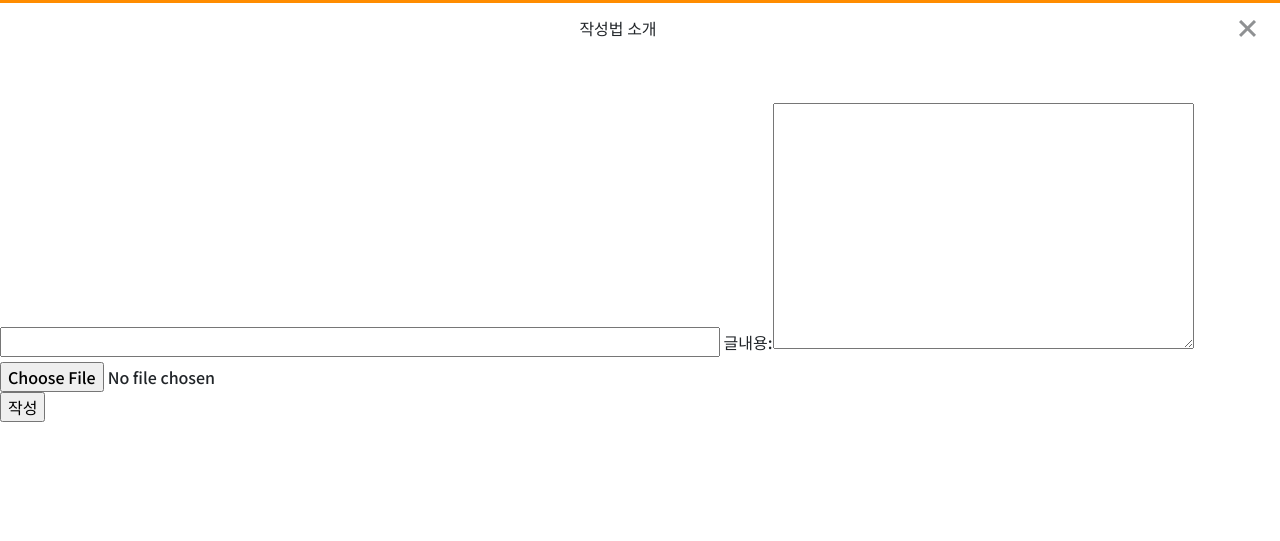
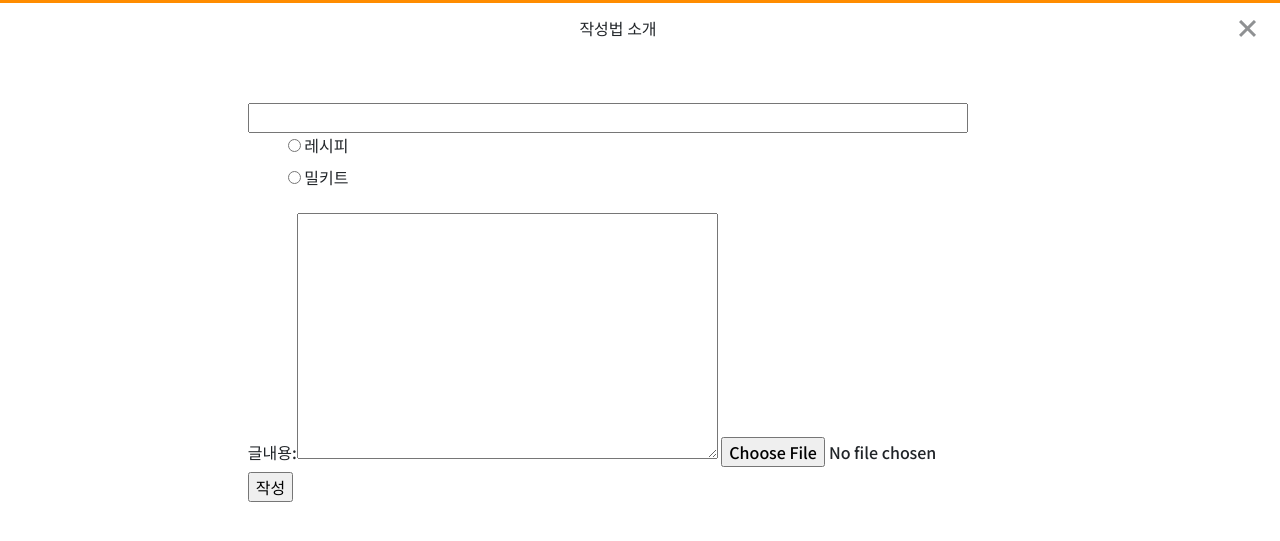
Before and after one commit to pkn0814/oneportion_anywhere, a Django app: page /expert/expertcreate/ in a window 1280 px wide. Shown: the part 126-667 px from the top of the page. Run offline with Django 3.2, Linux system fonts and the light colour scheme; parts of the project's set-up code (start-up, migrations or seed data) failed here and were passed over; some libraries are stand-ins or nearby versions.

Commit message:
add expert category

```diff
--- a/expert/forms.py
+++ b/expert/forms.py
@@ -4,6 +4,21 @@
 from django_summernote.widgets import SummernoteWidget
 
 class ExpertForm(forms.ModelForm):
+    CATEGORY = (
+        ('레시피', '레시피'),
+        ('밀키트', '밀키트'),
+    )
+    category = forms.CharField(
+        label='',
+        widget=forms.RadioSelect(
+            choices=CATEGORY,
+            attrs={
+                'class':'category',
+            }
+
+        )
+
+    )
     body = SummernoteTextFormField(
         label='',
         widget=forms.TextInput(
@@ -34,6 +49,7 @@
         model = Expert
         fields=[
             'title',
+            'category',
             'body',
             'image',
         ]
--- a/expert/models.py
+++ b/expert/models.py
@@ -4,6 +4,10 @@
 from imagekit.processors import ResizeToFit
 
 class Expert(models.Model):
+    CATEGORY = (
+        ('레시피', '레시피'),
+        ('밀키트', '밀키트'),
+    )
     title = models.CharField(max_length=200, verbose_name="글제목",null=True)
     pub_date = models.DateTimeField(auto_now_add=True,verbose_name="글작성일",null=True)
     writer = models.ForeignKey(CustomerUser, related_name="expert_user", on_delete=models.CASCADE,db_column="user",verbose_name="작성자",null=True)
@@ -14,6 +18,7 @@
         format='JPEG'
     )
     users = models.ManyToManyField(CustomerUser, through='Scrap')
+    category = models.CharField(verbose_name='글머리', max_length=1000, choices=CATEGORY)
 
     def __str__(self):
         return self.title
--- a/expert/templates/expert_list.html
+++ b/expert/templates/expert_list.html
@@ -53,7 +53,7 @@
                 <img width="300" height="300" class="card-img-top" src="{{expert.image.url}}" alt="Card image cap">
                 <div class="card-body">
                   <div class="card_text">
-                    <p id="title">{{expert.title}} <small class="text-muted">{{expert.writer}}</small>
+                    <p id="title">[{{expert.category}}]{{expert.title}} <small class="text-muted">{{expert.writer}}</small>
                     </p>
                     {% if user.is_authenticated %}
                     <div class="btn-group">
--- a/expert/templates/new.html
+++ b/expert/templates/new.html
@@ -13,7 +13,9 @@
         .title{
             width:720px;
         }
-
+        .category{
+            list-style: none;
+        }
     </style>
     <script>
 //         window.setTimeout(function() {
```
Also changed, not shown: db.sqlite3, expert/migrations/0016_expert_category.py (added), media/images/background1.jpg (added).
